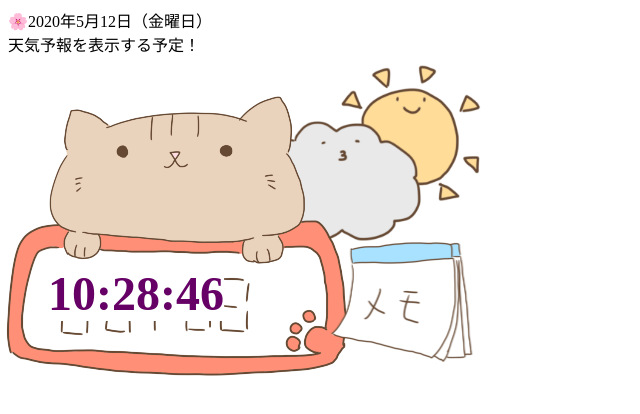
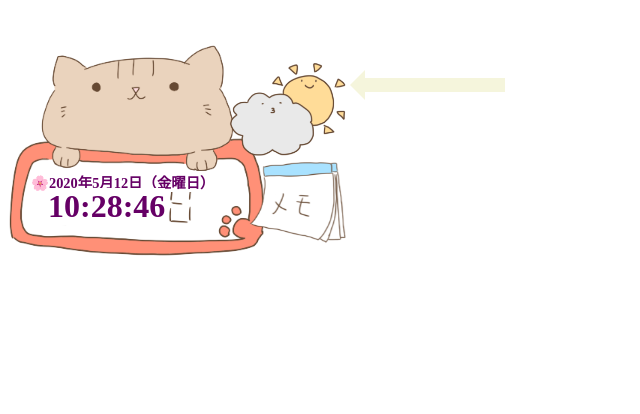
Before and after one commit to kakukaku-15/notepad, a website: page src/title.html in a window 1280 px wide. Shown: the whole page, without its empty margins (0-640 px from the left). Drawn offline with Linux system fonts and the light colour scheme.

Commit message:
サイズを調節し、テロップを付けた。

```diff
--- a/src/script.js
+++ b/src/script.js
@@ -165,6 +165,8 @@ function showClock2() {
 }
 
 function readText() {
+    document.getElementById( "news" ).innerHTML = "<div id = 'news' class = 'telop2' style = 'top: 0px; left:20px;'>天気予報！取ってきますんで！</div>"
+
     // XMLHttpRequest生成
     var req = new XMLHttpRequest();
 
@@ -178,17 +180,11 @@ function readText() {
 
                 // １日分のhtmlを作成
                 function makeDateHtml( day ) {
-                    // var queryChanImg   = [ "query_chan_osaka.png", "query_chan_kagawa.png", "query_chan_kyoto.png" ];
-                    // var pronamaChanImg = [ "201312_SD.png", "sd04.png", "201503_SD.png" ];
-                    var html = "<div class='balloon1-left' style=''>";
+                    var html = "<div class='telop' style=''>";
                     html += dat.title;
-                    html += "<br/>";
                     html += day.date;
                     html += "(" + day.telop + ")";
-                    html += "<br/>";
-                    // html += "<img height='96px' src='./img/" + queryChanImg[ i % 3 ] + "'/>";
-                    html += "　<img width='64px' src='" + day.image.url + "'/>";
-                    // html += "　<img height='96px' src='./img/" + pronamaChanImg[ i % 3 ] + "'/>";
+                    html += "　<img width='28px' src='" + day.image.url + "'/>";
                     html += "</div>";
                     return( html );
                 }
--- a/src/style.css
+++ b/src/style.css
@@ -4,12 +4,24 @@
 }
 
 #RealDayClock {
-  /* float: right; */
+  font-weight:bold;
+  font-size:90%;
+  color:#606;
   background-color: white;
+  position: absolute;
+  top: 133px;
+  left: 43px;
 }
 
 #RealtimeClockArea {
-  /* float: right; */
+font-weight:bold;
+font-size:200%;
+color:#606;
+background-color: white;
+
+position: absolute;
+top: 150px;
+left: 60px;
 }
 
 #button {
@@ -26,10 +38,16 @@ cursor:pointer;
 
 #news {
   position: absolute;
-  font-size:20px;
-  top: 200px;
-  left: 500px;
+  font-size:12px;
+  top: 20px;
+  left: 50px;
+}
 
+#List2 {
+  position: absolute;
+  font-size:12px;
+  top: 60px;
+  left: 350px;
 }
 
 #title {
@@ -43,23 +61,31 @@ cursor:pointer;
 #memo {
   border-style: none;
   outline: none;
+  width :100px;
+  height:auto;
 }
 
 #neko {
   border-style: none;
   outline: none;
+  width :300px;
+  height:auto;
 }
 
 #tenki {
   border-style: none;
   outline: none;
+  width :120px;
+  height:auto;
+  position: absolute;
+  left: 290px;
+  top: 30px;
 }
-
 
 .frontitem2 {
   position: relative;
-width: 300px;
-left: 250px;
+  top: 20px;
+  right: 70px;
 }
 
 .backneko {
@@ -67,23 +93,12 @@ left: 250px;
   justify-content: center;
   align-items: center;
   cursor: pointer;
-  /* -webkit-app-region: drag; */
-  /* -webkit-app-region: no-drag; */
   position: absolute;
-  top: 30px;
-  right: 180px
+  top: 10px;
+  left: 50px;
 }
 
-#RealtimeClockArea {
-font-weight:bold;
-font-size:300%;
-color:#606;
-background-color: white;
 
-position: absolute;
-top: 180px;
-left: 70px;
-}
 
 .frontitem1 {
 display: flex;
@@ -92,9 +107,8 @@ align-items: center;
 cursor: pointer;
 
 position: absolute;
-top: 150px;
-left: 350px;
-
+top: 120px;
+left: 260px;
 }
 
 
@@ -107,7 +121,7 @@ left: 350px;
   max-width: 100%;
   color: #555;
   font-size: 16px;
-  background: #e0edff;
+  background: beige;
 }
 
 .balloon1-left:before {
@@ -117,10 +131,46 @@ left: 350px;
   left: -30px;
   margin-top: -15px;
   border: 15px solid transparent;
-  border-right: 15px solid #e0edff;
+  border-right: 15px solid beige;
 }
 
 .balloon1-left p {
   margin: 0;
   padding: 0;
 }
+
+.telop{
+  white-space: nowrap;
+  overflow: hidden;
+  animation: flow 12s linear infinite;
+  animation-iteration-count: 1;
+  animation-fill-mode: both;
+
+}
+@keyframes flow{
+  from{
+    text-indent: 100%;
+  }
+  to{
+    /* 文字数に合わせて変更 */
+    text-indent: -100%;
+  }
+}
+
+.telop2{
+  white-space: nowrap;
+  overflow: hidden;
+  animation: flow 5s linear infinite;
+  animation-iteration-count: 1;
+  animation-fill-mode: both;
+
+}
+@keyframes flow{
+  from{
+    text-indent: 100%;
+  }
+  to{
+    /* 文字数に合わせて変更 */
+    text-indent: -100%;
+  }
+}
--- a/src/title.html
+++ b/src/title.html
@@ -10,27 +10,23 @@
             </style>
     </head>
     <body onload="showClock1(), showClock2(), show2('List2')">
-        <div id= "RealDayClock"></div>
 
-        <div id = "tenkiData">天気予報を表示する予定！</div>
-
-        <!-- ちょっと書き直した -->
         <div class = "frontitem2">
-            <input id = "tenki" type="image" src="img/tenki.png" onClick= "readText()" >
             <div class = "backneko" style = "-webkit-app-region: drag;">
-                <!-- <input type="image" src = "img/neko.png" > -->
-                <img src="img/neko.png">
+                <img src="img/neko.png" id = "neko">
+                <div id= "RealDayClock"></div>
                 <div id= "RealtimeClockArea"></div>
                 <div class = "frontitem1">
-                    <!-- <img src="img/memo.png"> -->
                     <input id = "memo" type="image" src="img/memo.png" onClick= "location.href = 'index.html'" >
                 </div>
             </div>
+            <input id = "tenki" type="image" src="img/tenki.png" onClick= "readText()" >
         </div>
 
         <div id = "news"></div>
-        <div id = "List2"></div>
-        <!--  -->
+        <div id = "List2" class = "balloon1-left"></div>
+
+        <!-- <div class="telop">Hello world!</div> -->
 
 
     </body>
```
Lines whose indentation alone changed are shown as unchanged.
